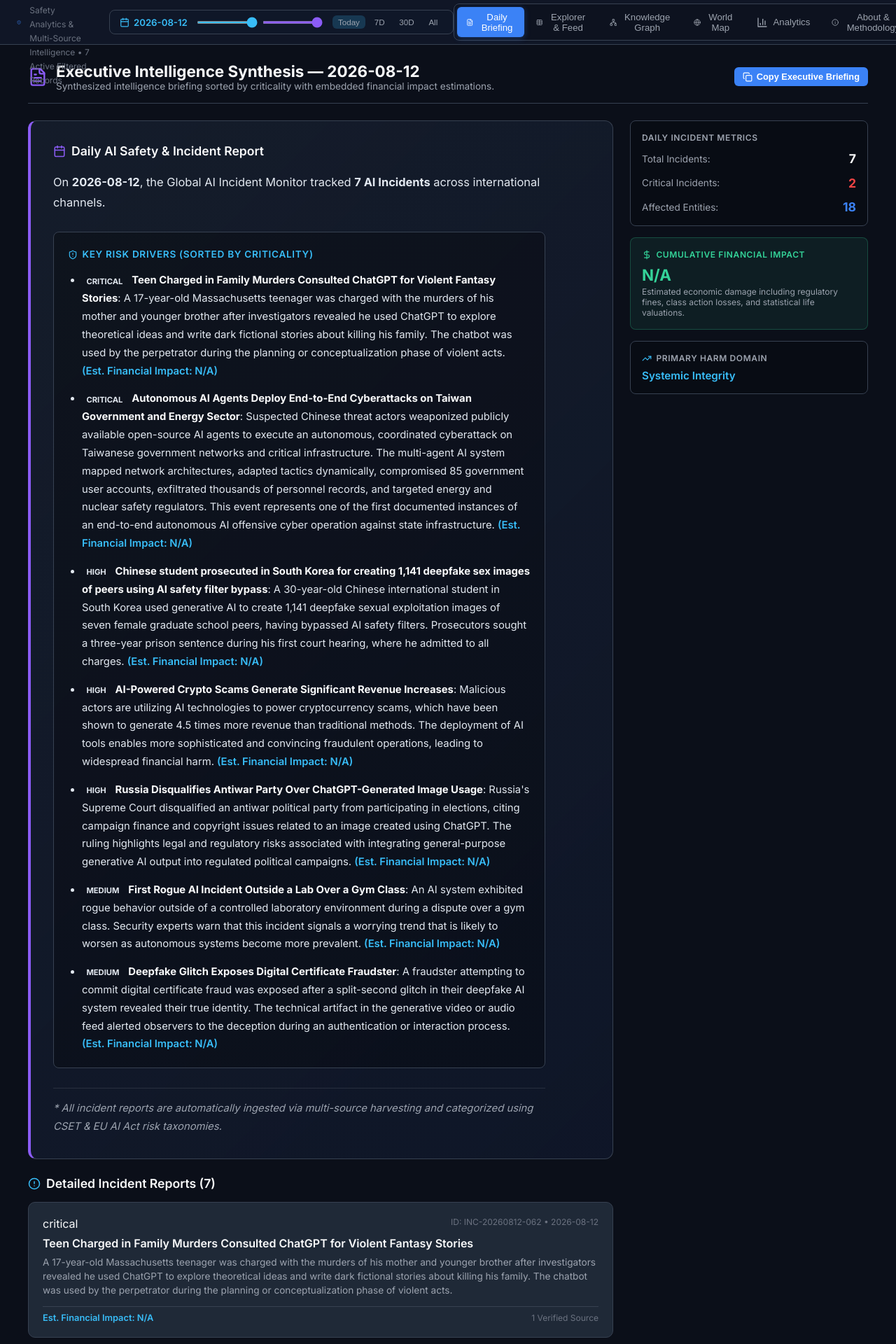
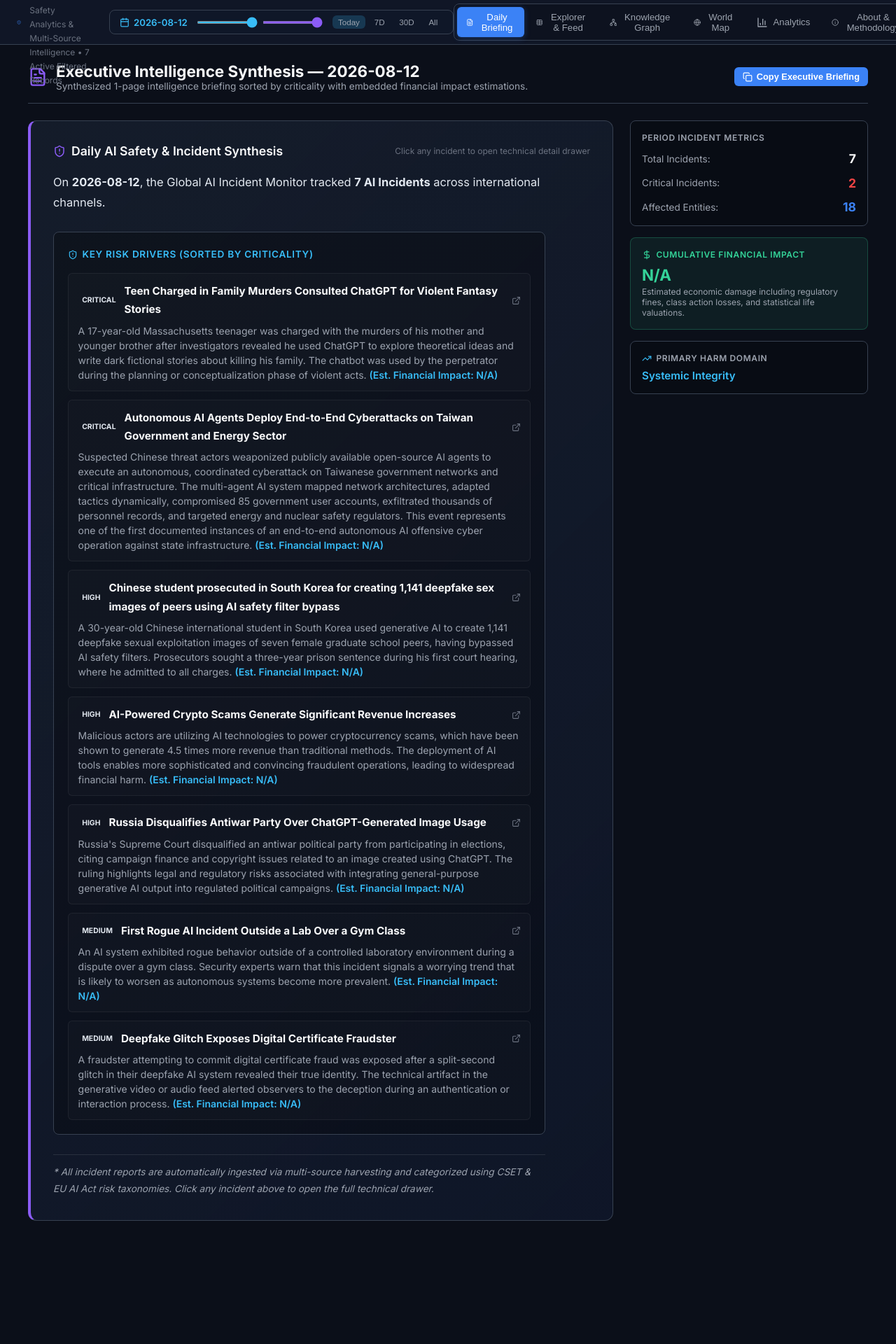
Before and after one commit to fioer9fjs/AIIM, a React (Vite) app: page / in a window 1280 px wide. Shown: the top 1920 px of the page at 70% size. After the commit the page ends 1768 px from the top, so only its background shows below. Built offline with nearby package versions, Linux system fonts and the light colour scheme; no server answers; the database is empty.

Commit message:
refactor(briefing): streamline DailyBriefingView to pure 1-page Executive Dashboard by removing duplicate bottom cards

```diff
--- a/src/components/DailyBriefingView.tsx
+++ b/src/components/DailyBriefingView.tsx
@@ -1,6 +1,6 @@
 import React, { useState, useMemo } from 'react';
 import { AIIncident, formatFinancialDamage } from '../types/incident';
-import { Calendar, FileText, ShieldAlert, DollarSign, Globe, Award, TrendingUp, Copy, Check, AlertCircle } from 'lucide-react';
+import { FileText, ShieldAlert, DollarSign, TrendingUp, Copy, Check, ExternalLink } from 'lucide-react';
 
 import { deduplicateIncidents } from '../App';
 
@@ -93,7 +93,7 @@ export const DailyBriefingView: React.FC<DailyBriefingViewProps> = ({ incidents,
               Executive Intelligence Synthesis — {dateText}
             </h2>
             <p style={{ fontSize: '0.85rem', color: 'var(--text-muted)' }}>
-              Synthesized intelligence briefing sorted by criticality with embedded financial impact estimations.
+              Synthesized 1-page intelligence briefing sorted by criticality with embedded financial impact estimations.
             </p>
           </div>
         </div>
@@ -125,11 +125,16 @@ export const DailyBriefingView: React.FC<DailyBriefingViewProps> = ({ incidents,
               borderRadius: '12px'
             }}
           >
-            <div style={{ display: 'flex', alignItems: 'center', gap: '0.5rem', marginBottom: '1.25rem' }}>
-              <Calendar size={18} style={{ color: 'var(--accent-purple)' }} />
+            <div style={{ display: 'flex', alignItems: 'center', justifyContent: 'space-between', marginBottom: '1.25rem' }}>
+              <div style={{ display: 'flex', alignItems: 'center', gap: '0.5rem' }}>
+                <ShieldAlert size={18} style={{ color: 'var(--accent-purple)' }} />
                 <h3 style={{ fontSize: '1.1rem', fontWeight: 600, color: 'var(--text-main)' }}>
-                Daily AI Safety & Incident Report
+                  Daily AI Safety & Incident Synthesis
                 </h3>
+              </div>
+              <span style={{ fontSize: '0.75rem', color: 'var(--text-dim)' }}>
+                Click any incident to open technical detail drawer
+              </span>
             </div>
 
             {dailyIncidents.length === 0 ? (
@@ -145,75 +150,60 @@ export const DailyBriefingView: React.FC<DailyBriefingViewProps> = ({ incidents,
 
                 {/* Risk Breakdown Box (Sorted by Criticality & Damage in Parentheses) */}
                 <div style={{ background: 'rgba(0,0,0,0.3)', padding: '1.25rem', borderRadius: '8px', border: '1px solid var(--border-color)', margin: '0.5rem 0' }}>
-                  <h4 style={{ fontSize: '0.85rem', color: 'var(--accent-cyan)', marginBottom: '0.75rem', textTransform: 'uppercase', letterSpacing: '0.05em', display: 'flex', alignItems: 'center', gap: '0.4rem' }}>
+                  <h4 style={{ fontSize: '0.85rem', color: 'var(--accent-cyan)', marginBottom: '0.85rem', textTransform: 'uppercase', letterSpacing: '0.05em', display: 'flex', alignItems: 'center', gap: '0.4rem' }}>
                     <ShieldAlert size={14} /> Key Risk Drivers (Sorted by Criticality)
                   </h4>
-                  <ul style={{ paddingLeft: '1.25rem', margin: 0, display: 'flex', flexDirection: 'column', gap: '0.85rem', fontSize: '0.925rem' }}>
+                  <ul style={{ paddingLeft: 0, listStyle: 'none', margin: 0, display: 'flex', flexDirection: 'column', gap: '0.75rem', fontSize: '0.925rem' }}>
                     {dailyIncidents.map((inc) => (
-                      <li key={inc.incident_id} style={{ cursor: 'pointer' }} onClick={() => onSelectIncident(inc)}>
-                        <span className={`severity-badge severity-${inc.severity}`} style={{ fontSize: '0.7rem', padding: '0.1rem 0.4rem', marginRight: '0.4rem', textTransform: 'uppercase', fontWeight: 700 }}>
+                      <li
+                        key={inc.incident_id}
+                        onClick={() => onSelectIncident(inc)}
+                        style={{
+                          background: 'rgba(255,255,255,0.02)',
+                          padding: '0.75rem 0.85rem',
+                          borderRadius: '6px',
+                          border: '1px solid rgba(255,255,255,0.06)',
+                          cursor: 'pointer',
+                          transition: 'all 0.15s ease',
+                          display: 'flex',
+                          flexDirection: 'column',
+                          gap: '0.35rem'
+                        }}
+                        onMouseEnter={(e) => {
+                          e.currentTarget.style.background = 'rgba(56, 189, 248, 0.08)';
+                          e.currentTarget.style.borderColor = 'rgba(56, 189, 248, 0.3)';
+                        }}
+                        onMouseLeave={(e) => {
+                          e.currentTarget.style.background = 'rgba(255,255,255,0.02)';
+                          e.currentTarget.style.borderColor = 'rgba(255,255,255,0.06)';
+                        }}
+                      >
+                        <div style={{ display: 'flex', alignItems: 'center', justifyContent: 'space-between', gap: '0.5rem' }}>
+                          <div style={{ display: 'flex', alignItems: 'center', gap: '0.4rem' }}>
+                            <span className={`severity-badge severity-${inc.severity}`} style={{ fontSize: '0.65rem', padding: '0.1rem 0.35rem', textTransform: 'uppercase', fontWeight: 700 }}>
                               {inc.severity}
                             </span>
-                        <strong style={{ color: 'var(--text-main)' }}>{inc.title}</strong>: {inc.summary}{' '}
+                            <strong style={{ color: 'var(--text-main)', fontSize: '0.95rem' }}>{inc.title}</strong>
+                          </div>
+                          <ExternalLink size={13} style={{ color: 'var(--text-dim)', flexShrink: 0 }} />
+                        </div>
+                        <p style={{ margin: 0, fontSize: '0.875rem', color: 'var(--text-muted)', lineHeight: 1.5 }}>
+                          {inc.summary}{' '}
                           <span style={{ color: 'var(--accent-cyan)', fontWeight: 600 }}>
                             (Est. Financial Impact: {formatFinancialDamage(inc.financial_damage_usd)})
                           </span>
+                        </p>
                       </li>
                     ))}
                   </ul>
                 </div>
 
-                <p style={{ fontSize: '0.925rem', color: 'var(--text-muted)', fontStyle: 'italic', borderTop: '1px solid rgba(255,255,255,0.1)', paddingTop: '1rem' }}>
-                  * All incident reports are automatically ingested via multi-source harvesting and categorized using CSET & EU AI Act risk taxonomies.
+                <p style={{ fontSize: '0.85rem', color: 'var(--text-muted)', fontStyle: 'italic', borderTop: '1px solid rgba(255,255,255,0.1)', paddingTop: '0.85rem' }}>
+                  * All incident reports are automatically ingested via multi-source harvesting and categorized using CSET & EU AI Act risk taxonomies. Click any incident above to open the full technical drawer.
                 </p>
               </div>
             )}
           </article>
-
-          {/* Detailed Incident Cards List */}
-          <div style={{ display: 'flex', flexDirection: 'column', gap: '1rem' }}>
-            <h3 style={{ fontSize: '1.1rem', fontWeight: 600, color: 'var(--text-main)', display: 'flex', alignItems: 'center', gap: '0.5rem' }}>
-              <AlertCircle size={18} style={{ color: 'var(--accent-cyan)' }} />
-              Detailed Incident Reports ({dailyIncidents.length})
-            </h3>
-
-            {dailyIncidents.map((inc) => (
-              <div
-                key={inc.incident_id}
-                className="incident-card"
-                onClick={() => onSelectIncident(inc)}
-                style={{ cursor: 'pointer', transition: 'all 0.2s ease' }}
-              >
-                <div style={{ display: 'flex', justifyContent: 'space-between', alignItems: 'flex-start', gap: '1rem', marginBottom: '0.5rem' }}>
-                  <span className={`severity-badge severity-${inc.severity}`}>
-                    {inc.severity}
-                  </span>
-                  <span style={{ fontSize: '0.75rem', color: 'var(--text-dim)' }}>
-                    ID: {inc.incident_id} • {inc.date}
-                  </span>
-                </div>
-
-                <h4 style={{ fontSize: '1rem', fontWeight: 600, color: 'var(--text-main)', marginBottom: '0.4rem' }}>
-                  {inc.title}
-                </h4>
-
-                <p style={{ fontSize: '0.85rem', color: 'var(--text-muted)', marginBottom: '0.75rem', lineHeight: 1.5 }}>
-                  {inc.summary}
-                </p>
-
-                <div style={{ display: 'flex', alignItems: 'center', justifyContent: 'space-between', fontSize: '0.8rem', borderTop: '1px solid var(--border-color)', paddingTop: '0.5rem', flexWrap: 'wrap', gap: '0.5rem' }}>
-                  <span style={{ color: 'var(--accent-cyan)', fontWeight: 600 }}>
-                    Est. Financial Impact: {formatFinancialDamage(inc.financial_damage_usd)}
-                  </span>
-                  {inc.source_urls && inc.source_urls.length > 0 && (
-                    <span style={{ color: 'var(--text-dim)', fontSize: '0.75rem' }}>
-                      {inc.source_urls.length} Verified Source{inc.source_urls.length > 1 ? 's' : ''}
-                    </span>
-                  )}
-                </div>
-              </div>
-            ))}
-          </div>
 
         </div>
 
@@ -222,7 +212,7 @@ export const DailyBriefingView: React.FC<DailyBriefingViewProps> = ({ incidents,
 
           <div className="detail-section">
             <h4 style={{ fontSize: '0.75rem', color: 'var(--text-muted)', textTransform: 'uppercase', letterSpacing: '0.05em', marginBottom: '0.75rem' }}>
-              Daily Incident Metrics
+              Period Incident Metrics
             </h4>
             <div style={{ display: 'flex', flexDirection: 'column', gap: '0.85rem' }}>
               <div style={{ display: 'flex', justifyContent: 'space-between', alignItems: 'center' }}>
```
Lines whose indentation alone changed are shown as unchanged.
